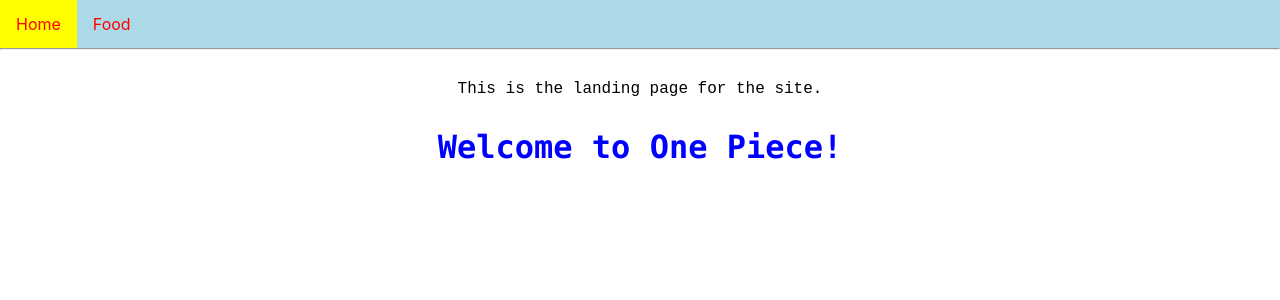
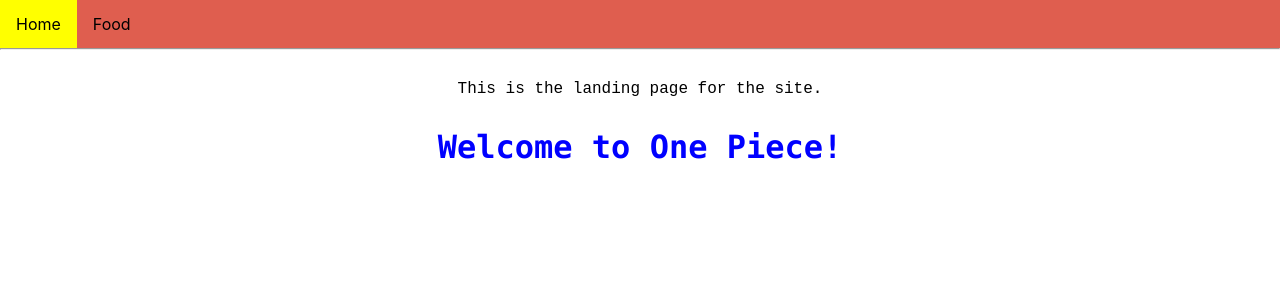
Before and after one commit to luist445/Project1-uxui, a React (Create React App) app in the folder projecto1/: page / in a window 1280 px wide. Shown: the top 300 px of the page. Built offline with nearby package versions, Linux system fonts and the light colour scheme.

Commit message:
changing color

```diff
--- a/projecto1/src/App.css
+++ b/projecto1/src/App.css
@@ -9,7 +9,7 @@
   margin: 0;
   padding: 0;
   overflow: hidden;
-  background-color: lightblue;
+  background-color: rgb(223, 94, 79);
 }
 
 li {
--- a/projecto1/src/App.js
+++ b/projecto1/src/App.js
@@ -18,7 +18,7 @@
 
 }
 
-const navStyle = {textDecoration: "none", color: "red"}
+const navStyle = {textDecoration: "none", color: "black"}
 function Layout() {
   return(
     <div>
```
